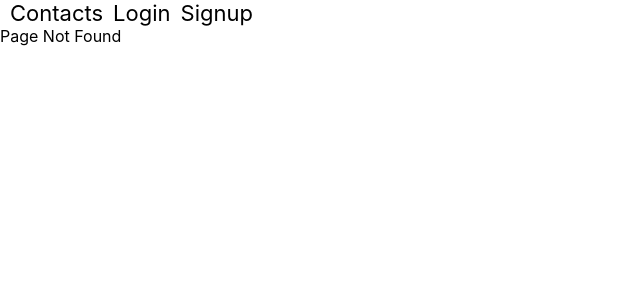
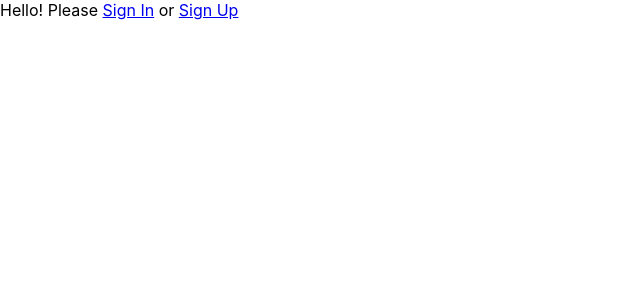
Before and after one commit to fatrathat/goit-react-hw-08-phonebook, a React (Create React App) app: page /contacts in a window 1280 px wide. Before the commit this address had no page. Shown: the top 300 px of the page, without its empty margins (0-640 px from the left). Built offline with nearby package versions, Linux system fonts and the light colour scheme.

Commit message:
update pages

```diff
--- a/src/components/App/App.jsx
+++ b/src/components/App/App.jsx
@@ -1,36 +1,40 @@
-import { Routes, Route, NavLink } from 'react-router-dom';
+import { Routes, Route } from 'react-router-dom';
 import { lazy, Suspense } from 'react';
 
-import styled from 'styled-components';
+// import styled from 'styled-components';
 
-const Contacts = lazy(() => import('../../pages/Contacts/Contacts'));
-const Login = lazy(() => import('../../pages/Login/Login'));
-const Register = lazy(() => import('../../pages/Register/Register'));
-const NotFound = lazy(() => import('../../pages/NotFound/NotFound'));
+const Contacts = lazy(() => import('../../pages/ContactsPage/ContactsPage'));
+const Login = lazy(() => import('../../pages/LoginPage/LoginPage'));
+const Register = lazy(() => import('../../pages/RegisterPage/RegisterPage'));
+const NotFound = lazy(() => import('../../pages/NotFoundPage/NotFoundPage'));
+const HomePage = lazy(() => import('../../pages/HomePage/HomePage'));
 
-const StyledLink = styled(NavLink)`
-  text-decoration: none;
-  margin-left: 10px;
-  font-size: 22px;
-  color: black;
-  &.active {
-    color: blue;
-  }
-`;
+// const StyledLink = styled(NavLink)`
+//   text-decoration: none;
+//   margin-left: 10px;
+//   font-size: 22px;
+//   color: black;
+//   &.active {
+//     color: blue;
+//   }
+// `;
 
 export const App = () => {
   return (
     <div>
-      <nav>
-        <StyledLink to={'/contacts'}>Contacts</StyledLink>
-        <StyledLink to={'/login'}>Login</StyledLink>
-        <StyledLink to={'/register'}>Signup</StyledLink>
-      </nav>
+      {/* <header>
+        <nav>
+          <StyledLink to={'/contacts'}>Contacts</StyledLink>
+          <StyledLink to={'/users/login'}>Sign In</StyledLink>
+          <StyledLink to={'/users/register'}>Sign Up</StyledLink>
+        </nav>
+      </header> */}
       <Suspense fallback={<div>Loading...</div>}>
         <Routes>
+          <Route path="/" element={<HomePage />} />
           <Route path="/contacts" element={<Contacts />} />
-          <Route path="/login" element={<Login />} />
-          <Route path="/register" element={<Register />} />
+          <Route path="/users/login" element={<Login />} />
+          <Route path="/users/register" element={<Register />} />
           <Route path="/*" element={<NotFound />} />
         </Routes>
       </Suspense>
--- a/src/components/SignupForm/SignupForm.jsx
+++ b/src/components/SignupForm/SignupForm.jsx
@@ -27,7 +27,7 @@ const SignupForm = () => {
     e.preventDefault();
     const credentials = { name, email, password };
     signup(credentials);
-    navigate('/login');
+    navigate('/users/login');
     e.target.reset();
   };
 
--- /dev/null
+++ b/src/pages/HomePage/HomePage.jsx
@@ -0,0 +1,12 @@
+import { Link } from 'react-router-dom';
+
+const HomePage = () => {
+  return (
+    <div>
+      Hello! Please <Link to={'users/login'}>Sign In</Link> or{' '}
+      <Link to={'/users/register'}>Sign Up</Link>
+    </div>
+  );
+};
+
+export default HomePage;
--- a/src/pages/Login/Login.jsx
+++ b/src/pages/LoginPage/LoginPage.jsx
@@ -1,7 +1,11 @@
 import LoginForm from 'components/LoginForm/LoginForm';
 
 const Login = () => {
-  return <LoginForm />;
+  return (
+    <>
+      <LoginForm />
+    </>
+  );
 };
 
 export default Login;
--- a/src/pages/NotFound/NotFound.jsx
+++ /dev/null
@@ -1,3 +0,0 @@
-const NotFound = () => <div>Page Not Found</div>;
-
-export default NotFound;
--- /dev/null
+++ b/src/pages/NotFoundPage/NotFoundPage.jsx
@@ -0,0 +1,3 @@
+const NotFound = () => <div>404!! Page Not Found</div>;
+
+export default NotFound;
```
Also changed, not shown: src/pages/ContactsPage/ContactsPage.jsx (renamed from src/pages/Contacts/Contacts.jsx), src/pages/RegisterPage/RegisterPage.jsx (renamed from src/pages/Register/Register.jsx).
